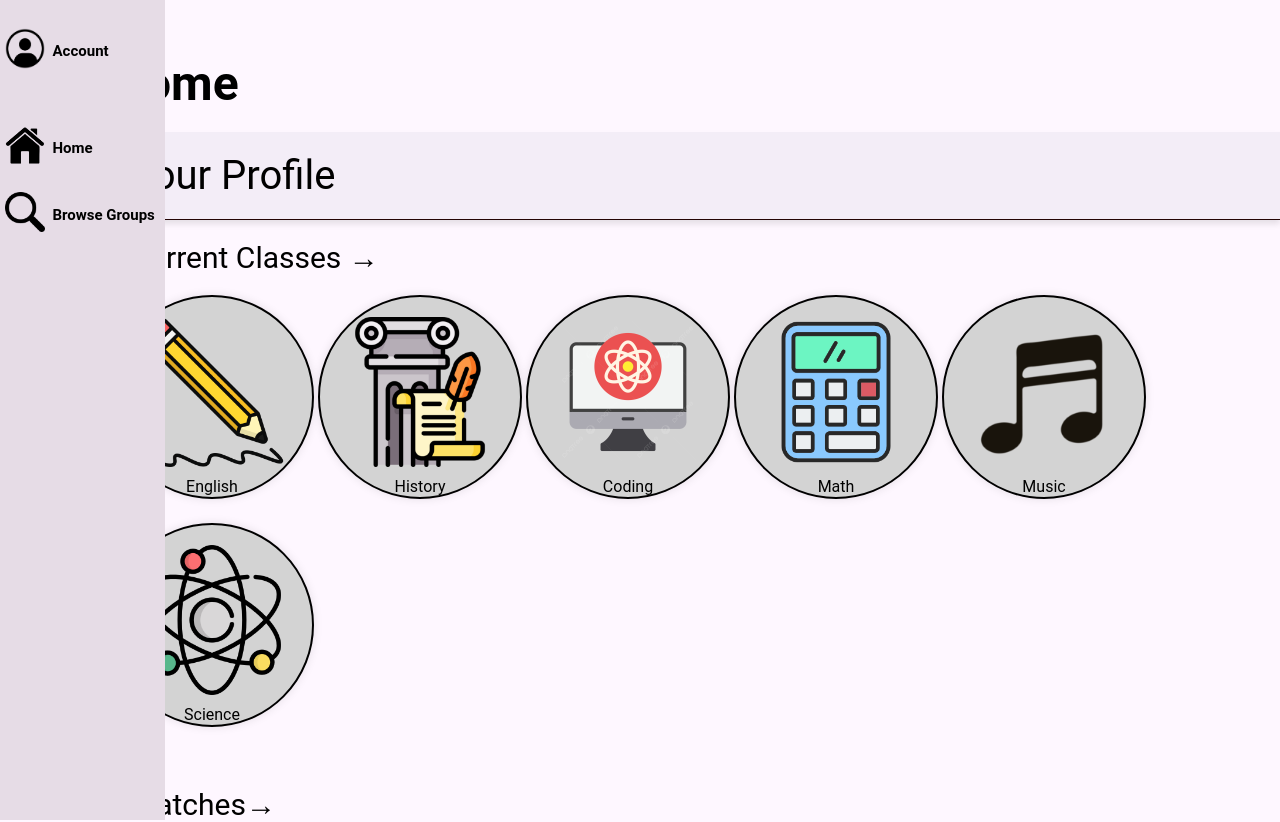
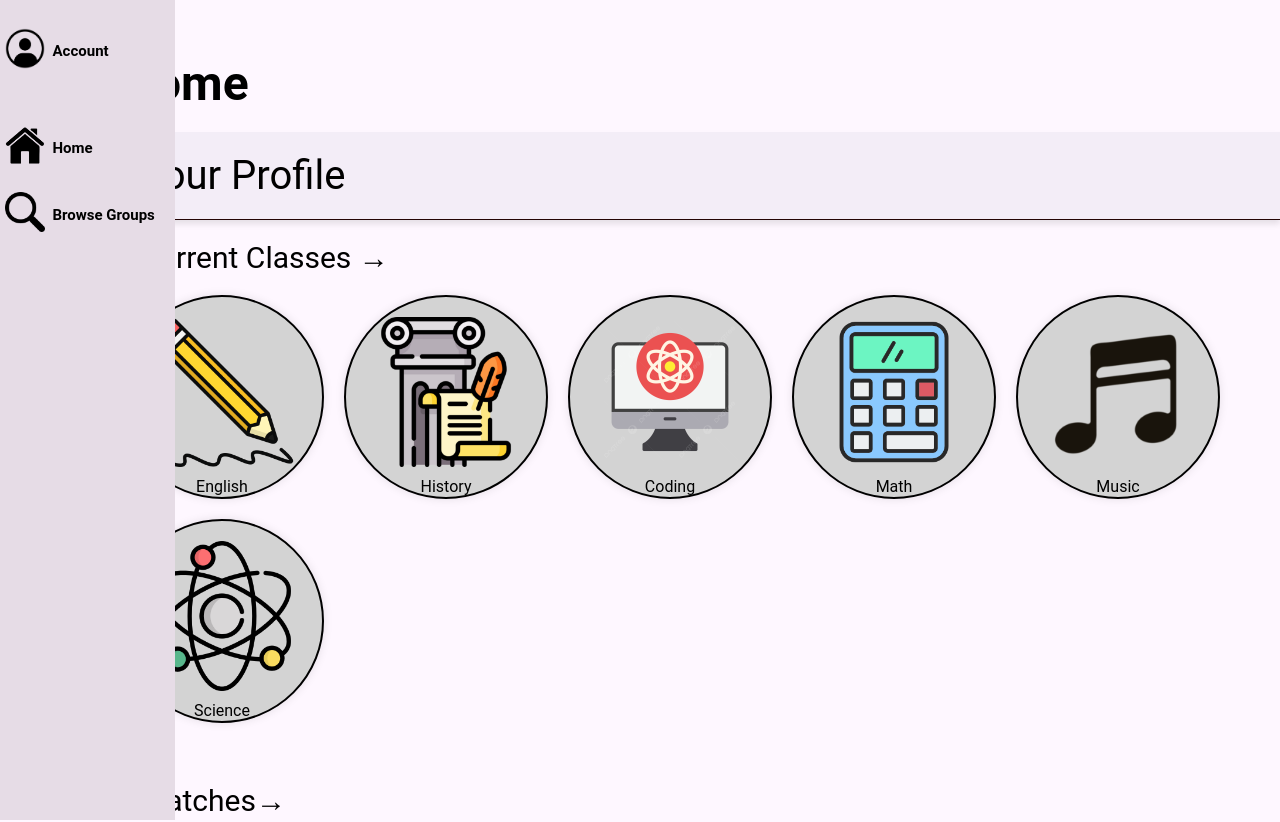
Before and after one commit to hughmathimati/TerpMatchGroup, a React (Vite) app: page / in a window 1280 px wide. Shown: the top 822 px of the page. Built offline with nearby package versions, Linux system fonts and the light colour scheme.

Commit message:
hotfix (i'm the hot)

```diff
--- a/src/BrowseGroups/BrowseGroups.css
+++ b/src/BrowseGroups/BrowseGroups.css
@@ -10,7 +10,6 @@ body {
     margin-top: 40px;
     color:#000000;
 }
-.label {
 .BrowseGroups .label {
     position: relative;
     padding-left: 25px;
--- a/src/index.css
+++ b/src/index.css
@@ -18,12 +18,13 @@ code {
 
 #left-column {
   width: 50px;
-  position: relative;
+  position: fixed;
   z-index: 1;
 }
 
 #right-column {
   position: relative;
+  margin-left: 60px;
   padding-left: 60px;
   padding-top: 15px;
 }
@@ -47,7 +48,7 @@ ul.Sidebar {
 }
 
 ul.Sidebar:hover {
-  width: 165px;
+  width: 175px;
 }
 
 #link {
```
